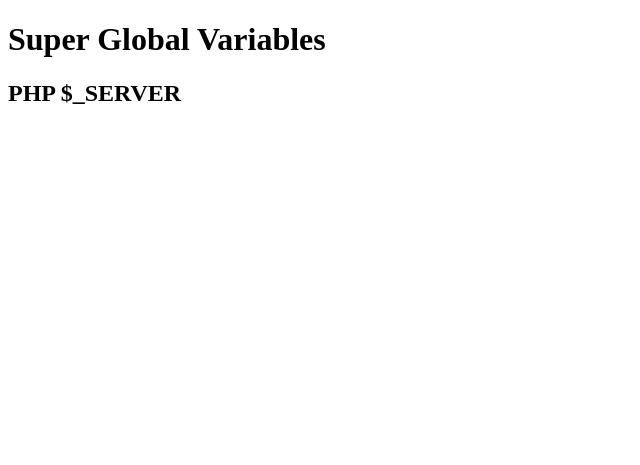
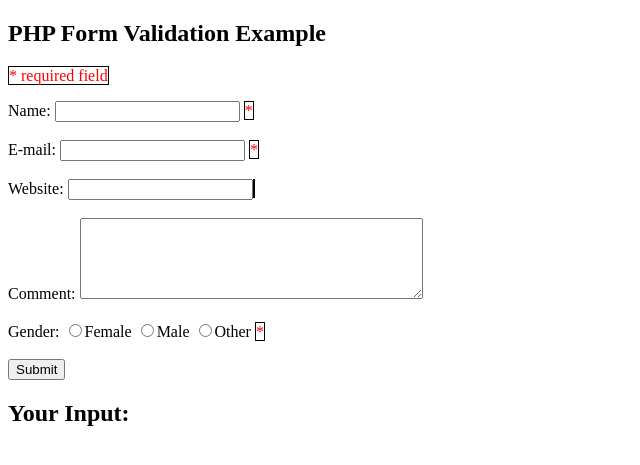
Before and after one commit to willyanferreira/Estudos_TI, a PHP site: page / in a window 1280 px wide. Shown: the top 465 px of the page, without its empty margins (0-640 px from the left). Run offline with PHP 8.4, Linux system fonts and the light colour scheme.

Commit message:
Estudando PHP

```diff
--- a/Basic_Web_Development/index.php
+++ b/Basic_Web_Development/index.php
@@ -3,14 +3,81 @@
 <head>
 	<meta charset="utf-8">
 	<title>Estudando PHP</title>
+	<style>
+		.error{
+			color: red;
+			border: 1px solid black;
+		}
+	</style>
 </head>
 <body>
-	<h1>Super Global Variables</h1>
-	<h2>PHP $_SERVER</h2>
+<?php
+// define variables and set to empty values
+$nameErr = $emailErr = $genderErr = $websiteErr = "";
+$name = $email = $gender = $comment = $website = "";
+
+if ($_SERVER["REQUEST_METHOD"] == "POST") {
+  if (empty($_POST["name"])) {
+    $nameErr = "Name is required";
+  } else {
+    $name = test_input($_POST["name"]);
+  }
+
+  if (empty($_POST["email"])) {
+    $emailErr = "Email is required";
+  } else {
+    $email = test_input($_POST["email"]);
+  }
+
+  if (empty($_POST["gender"])) {
+    $genderErr = "Gender is required";
+  } else {
+    $gender = test_input($_POST["gender"]);
+  }
+}
+
+function test_input($data) {
+  $data = trim($data);
+  $data = stripslashes($data);
+  $data = htmlspecialchars($data);
+  return $data;
+}
+?>
+
+<h2>PHP Form Validation Example</h2>
+<p><span class="error">* required field</span></p>
+<form method="post" action="<?php echo htmlspecialchars($_SERVER["PHP_SELF"]);?>">
+  Name: <input type="text" name="name">
+  <span class="error">*<?php echo $nameErr;?></span>
+  <br><br>
+  E-mail: <input type="text" name="email">
+  <span class="error">* <?php echo $emailErr;?></span>
+  <br><br>
+  Website: <input type="text" name="website">
+  <span class="error"><?php echo $websiteErr;?></span>
+  <br><br>
+  Comment: <textarea name="comment" rows="5" cols="40"></textarea>
+  <br><br>
+  Gender:
+  <input type="radio" name="gender" value="female">Female
+  <input type="radio" name="gender" value="male">Male
+  <input type="radio" name="gender" value="other">Other
+  <span class="error">* <?php echo $genderErr;?></span>
+  <br><br>
+  <input type="submit" name="submit" value="Submit">
+</form>
 
 <?php
-
-
+echo "<h2>Your Input:</h2>";
+echo $name;
+echo "<br>";
+echo $email;
+echo "<br>";
+echo $website;
+echo "<br>";
+echo $comment;
+echo "<br>";
+echo $gender;
 ?>
 </body>
 </html>
```
